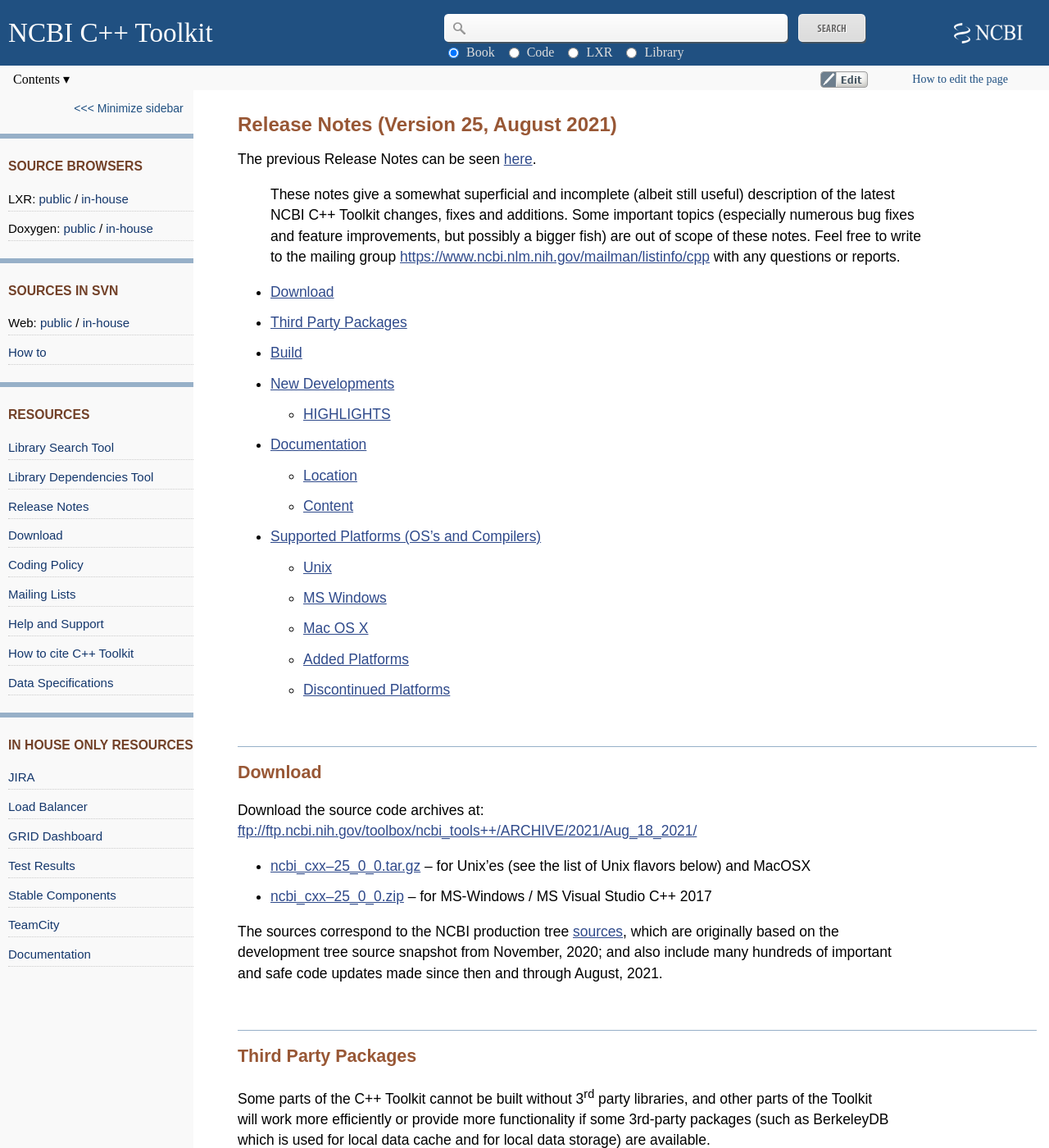
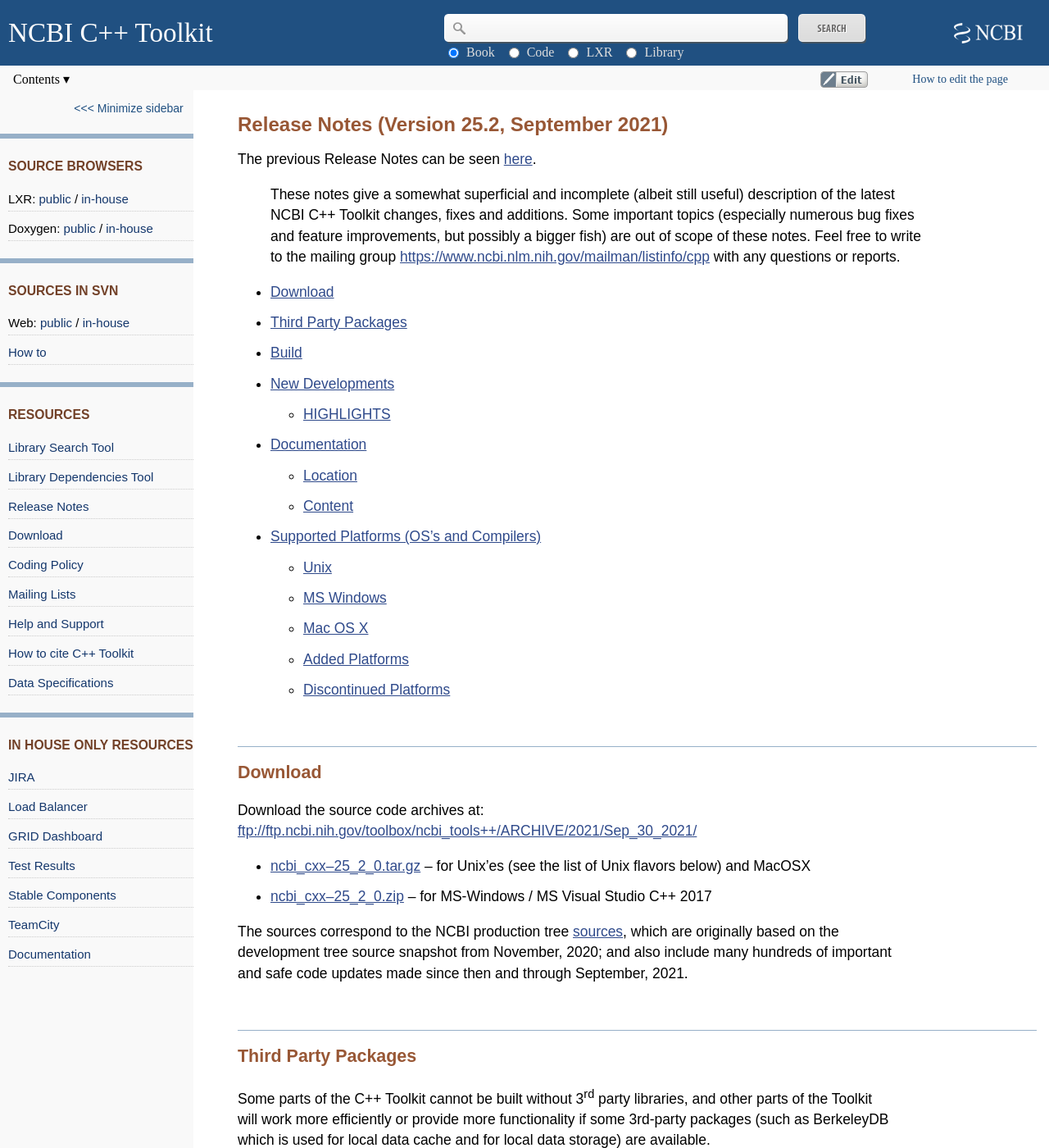
Before and after one commit to ncbi/cxx-toolkit, a Jekyll site: the page built from pages/release_notes.md, in a window 1280 px wide and 1400 px high. Shown: the whole window at 82% size. Built offline with Jekyll 4.4.1, drawn with Linux system fonts in a browser that asks for light colours; some of the changed text lies outside the part shown.

Commit message:
Update to point to the Sep'2021 release (with some "high-GI" related patches). JIRA: CXX-12136

```diff
--- a/pages/release_notes.md
+++ b/pages/release_notes.md
@@ -1,6 +1,6 @@
 ---
 layout: default
-title: Release Notes (Version 25, August 2021)
+title: Release Notes (Version 25.2, September 2021)
 nav: pages/rn_new
 ---
 
@@ -46,13 +46,13 @@
 Download
 -----------------------------------
 
-Download the source code archives at: <ftp://ftp.ncbi.nih.gov/toolbox/ncbi_tools++/ARCHIVE/2021/Aug_18_2021/>
+Download the source code archives at: <ftp://ftp.ncbi.nih.gov/toolbox/ncbi_tools++/ARCHIVE/2021/Sep_30_2021/>
 
--   [ncbi\_cxx--25\_0\_0.tar.gz](ftp://ftp.ncbi.nih.gov/toolbox/ncbi_tools++/ARCHIVE/2021/Aug_18_2021/ncbi_cxx--25_0_0.tar.gz) -- for Unix'es (see the list of Unix flavors below) and MacOSX
+-   [ncbi\_cxx--25\_2\_0.tar.gz](ftp://ftp.ncbi.nih.gov/toolbox/ncbi_tools++/ARCHIVE/2021/Sep_30_2021/ncbi_cxx--25_2_0.tar.gz) -- for Unix'es (see the list of Unix flavors below) and MacOSX
 
--   [ncbi\_cxx--25\_0\_0.zip](ftp://ftp.ncbi.nih.gov/toolbox/ncbi_tools++/ARCHIVE/2021/Aug_18_2021/ncbi_cxx--25_0_0.zip) -- for MS-Windows / MS Visual Studio C++ 2017
+-   [ncbi\_cxx--25\_2\_0.zip](ftp://ftp.ncbi.nih.gov/toolbox/ncbi_tools++/ARCHIVE/2021/Sep_30_2021/ncbi_cxx--25_2_0.zip) -- for MS-Windows / MS Visual Studio C++ 2017
 
-The sources correspond to the NCBI production tree [sources](https://ncbi.github.io/cxx-toolkit/pages/ch_getcode_svn#ch_getcode_svn.chkout_production_tree), which are originally based on the development tree source snapshot from November, 2020; and also include many hundreds of important and safe code updates made since then and through August, 2021.
+The sources correspond to the NCBI production tree [sources](https://ncbi.github.io/cxx-toolkit/pages/ch_getcode_svn#ch_getcode_svn.chkout_production_tree), which are originally based on the development tree source snapshot from November, 2020; and also include many hundreds of important and safe code updates made since then and through September, 2021.
 
 <a name="release_notes.Third_Party_Packages"></a>
 
@@ -218,6 +218,6 @@
 Last Updated
 ---------------------------------------
 
-This document was last updated on August 20, 2021.
+This document was last updated on September 30, 2021.
 
 {{ page.last_modified_at }}
```
